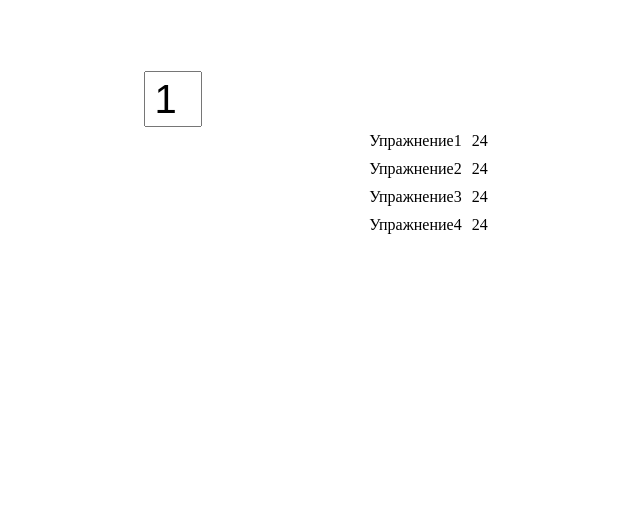
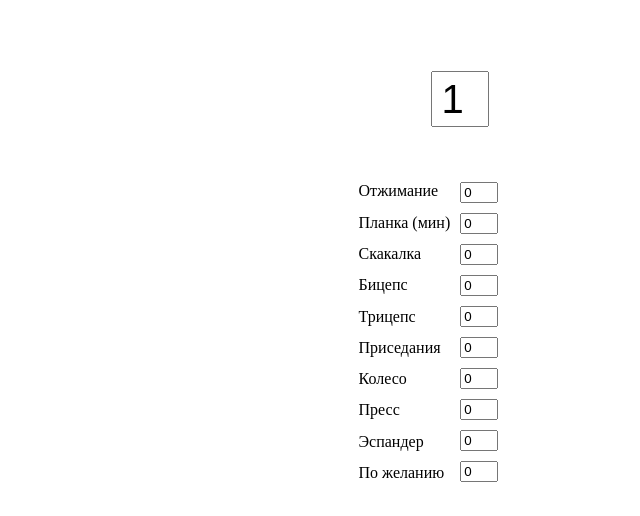
Before and after one commit to 1305a/workoutvanilla, a website: page app/index.html in a window 1280 px wide. Shown: the whole page, without its empty margins (180-820 px from the left). Drawn offline with nearby package versions, Linux system fonts and the light colour scheme; files that its build step writes are made by us from their sources.

Commit message:
13:55 14 04 2021

```diff
--- a/app/index.html
+++ b/app/index.html
@@ -15,31 +15,31 @@
             </div>
             <div class="table-wrapper">
                 <div class="table">
-                    <div class="task-column">
-                        <div class="task-name">
+                    <div class="column-task">
+                        <div class="row-task">
                             Упражнение1
                         </div>
-                        <div class="task-name">
+                        <div class="row-task">
                             Упражнение2
                         </div>
-                        <div class="task-name">
+                        <div class="row-task">
                             Упражнение3
                         </div>
-                        <div class="task-name">
+                        <div class="row-task">
                             Упражнение4
                         </div>
                     </div>
-                    <div class="task-column">
-                        <div class="task-player">
+                    <div class="column-task">
+                        <div class="row-player">
                             24
                         </div>
-                        <div class="task-player">
+                        <div class="row-player">
                             24
                         </div>
-                        <div class="task-player">
+                        <div class="row-player">
                             24
                         </div>
-                        <div class="task-player">
+                        <div class="row-player">
                             24
                         </div>
                     </div>
--- a/app/js/main.js
+++ b/app/js/main.js
@@ -1,8 +1,10 @@
 const quantity = document.querySelector('.input-quantity')
+const taskTable = document.querySelector('.table')
 const taskArray = ['Отжимание','Планка (мин)','Скакалка','Бицепс','Трицепс','Приседания','Колесо','Пресс','Эспандер','По желанию']
 const playerArray = []
 
-function formingObjects(quantityNumber) {
+
+function objectForming(quantityNumber) {
     playerArray.length = 0
     for (let index = 0; index < quantityNumber; index++) {
         const altName = `Игрок ${index+1}`
@@ -12,16 +14,48 @@ function formingObjects(quantityNumber) {
         })
         playerArray.push(player)
     }
-    console.dir(playerArray)
+    //console.log(playerArray)
+    tableForming(taskArray,playerArray)
 }
 
-function formingTable() {
+function tableForming(taskArr,playerArr) {
+    while (taskTable.firstChild) {
+        taskTable.removeChild(taskTable.firstChild);
+    }
+
+    let divColumnTask = document.createElement('div')
+    divColumnTask.className = 'column-task'
+    taskTable.appendChild(divColumnTask)
+    for (let i = 0; i < taskArr.length; i++) {
+        let div = document.createElement('div')
+        div.className = 'row-task'
+        div.innerHTML = taskArr[i]
+        divColumnTask.appendChild(div)
+    }
+
+    for (let j = 0; j < playerArr.length; j++) {
+        let divColumnPlayer = document.createElement('div')
+        divColumnPlayer.className = 'column-task'
+        taskTable.appendChild(divColumnPlayer)
+        for (let k = 0; k < taskArr.length; k++) {
+            console.log(playerArr[j][taskArr[k]])
+            let divRow = document.createElement('div')
+            divRow.className = 'row-player'
+            divColumnPlayer.appendChild(divRow)
+            let input = document.createElement('input')
+            input.value = playerArr[j][taskArr[k]]
+            input.className = 'row-input'
+
+            divRow.appendChild(input)
+        }
+
+    }
+
 
 }
 
-
 quantity.addEventListener ('change', (event) => {
-    formingObjects(quantity.valueAsNumber)
+    objectForming(quantity.valueAsNumber)
 })
 
-formingObjects(quantity.valueAsNumber)
+objectForming(quantity.valueAsNumber)
--- a/app/scss/style.scss
+++ b/app/scss/style.scss
@@ -11,6 +11,8 @@
 
 .quantity {
     display: flex;
+    justify-content: center;
+    margin-bottom: 50px;
 }
 
 .input-quantity {
@@ -31,15 +33,23 @@
     justify-content: center;
 }
 
-.task-column {
+.column-task {
     display: flex;
     flex-direction: column;
+    justify-content: space-between;
 }
 
-.task-name {
+.row-task {
     padding: 5px;
 }
 
-.task-player {
+.row-player {
     padding: 5px;
+    //border: 1px solid red;
+
 }
+
+.row-input {
+    width: 30px;
+    //border-radius: 5px;
+}
```
Also changed, not shown: app/css/style.min.css, app/js/main.min.js.
